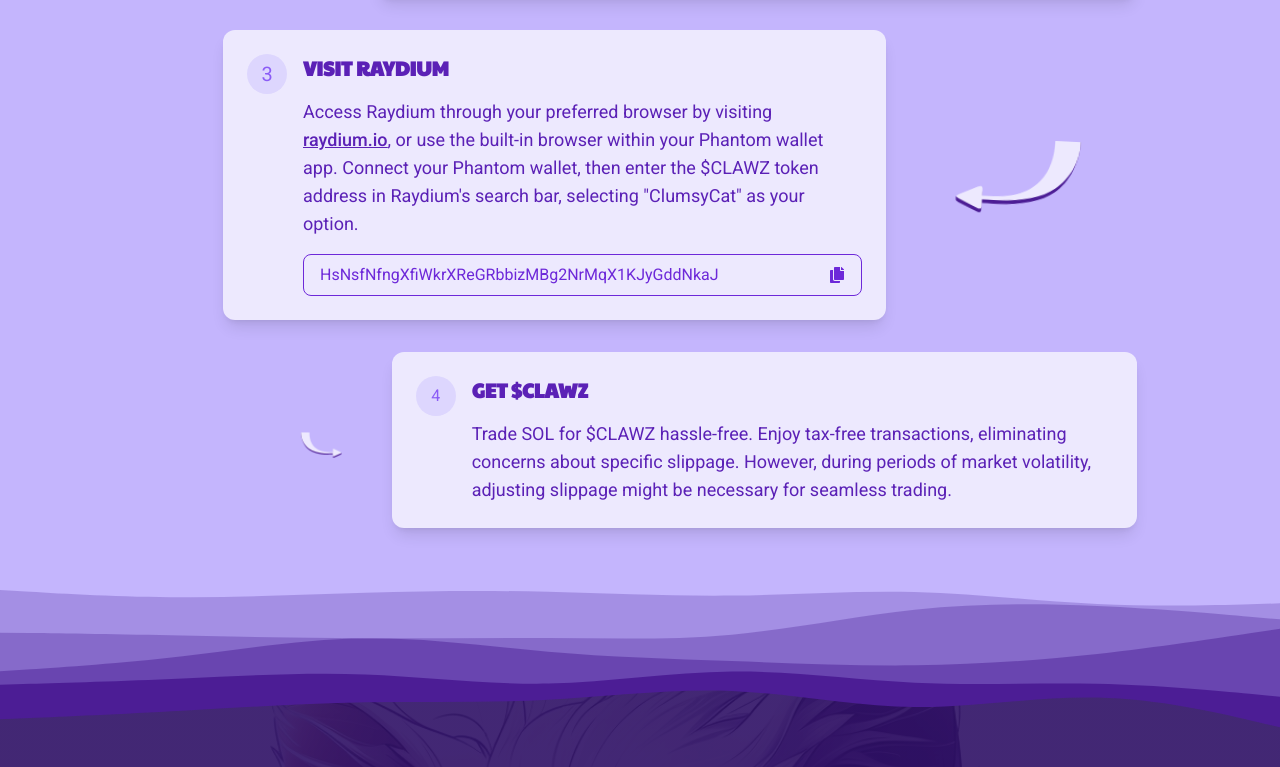
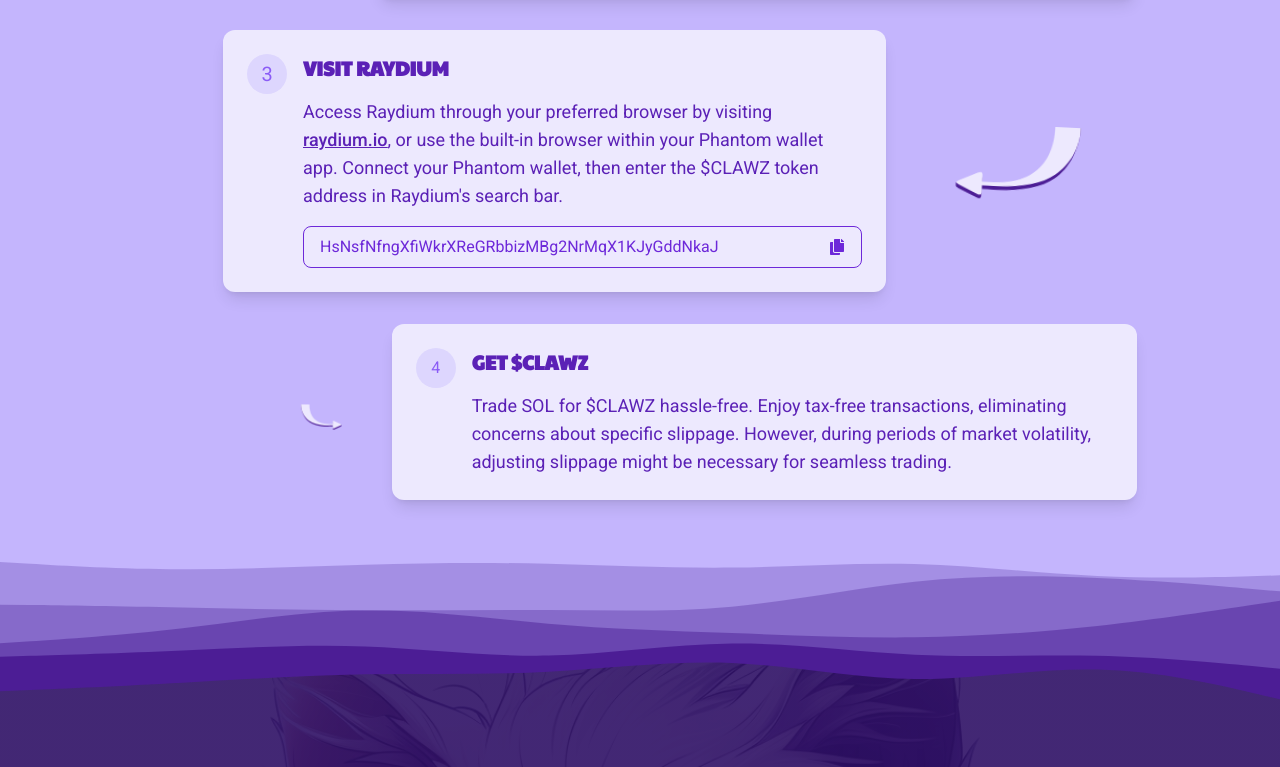
Before and after one commit to dustij/clumsycat-clawz, a Next.js app: page / in a window 1280 px wide. Shown: the part 3213-3980 px from the top of the page. Built offline with nearby package versions, Linux system fonts and the light colour scheme.

Commit message:
CHanged wording in how to buy

```diff
--- a/components/HowToBuy.tsx
+++ b/components/HowToBuy.tsx
@@ -138,8 +138,7 @@
                     </span>
                     , or use the built-in browser within your Phantom wallet
                     app. Connect your Phantom wallet, then enter the $CLAWZ
-                    token address in Raydium&apos;s search bar, selecting
-                    &quot;ClumsyCat&quot; as your option.
+                    token address in Raydium&apos;s search bar.
                   </p>
                   <div
                     className="flex w-full max-w-full items-center justify-between overflow-hidden text-ellipsis rounded-lg border border-violet-700 text-violet-700 hover:cursor-pointer hover:text-violet-700/80"
```
